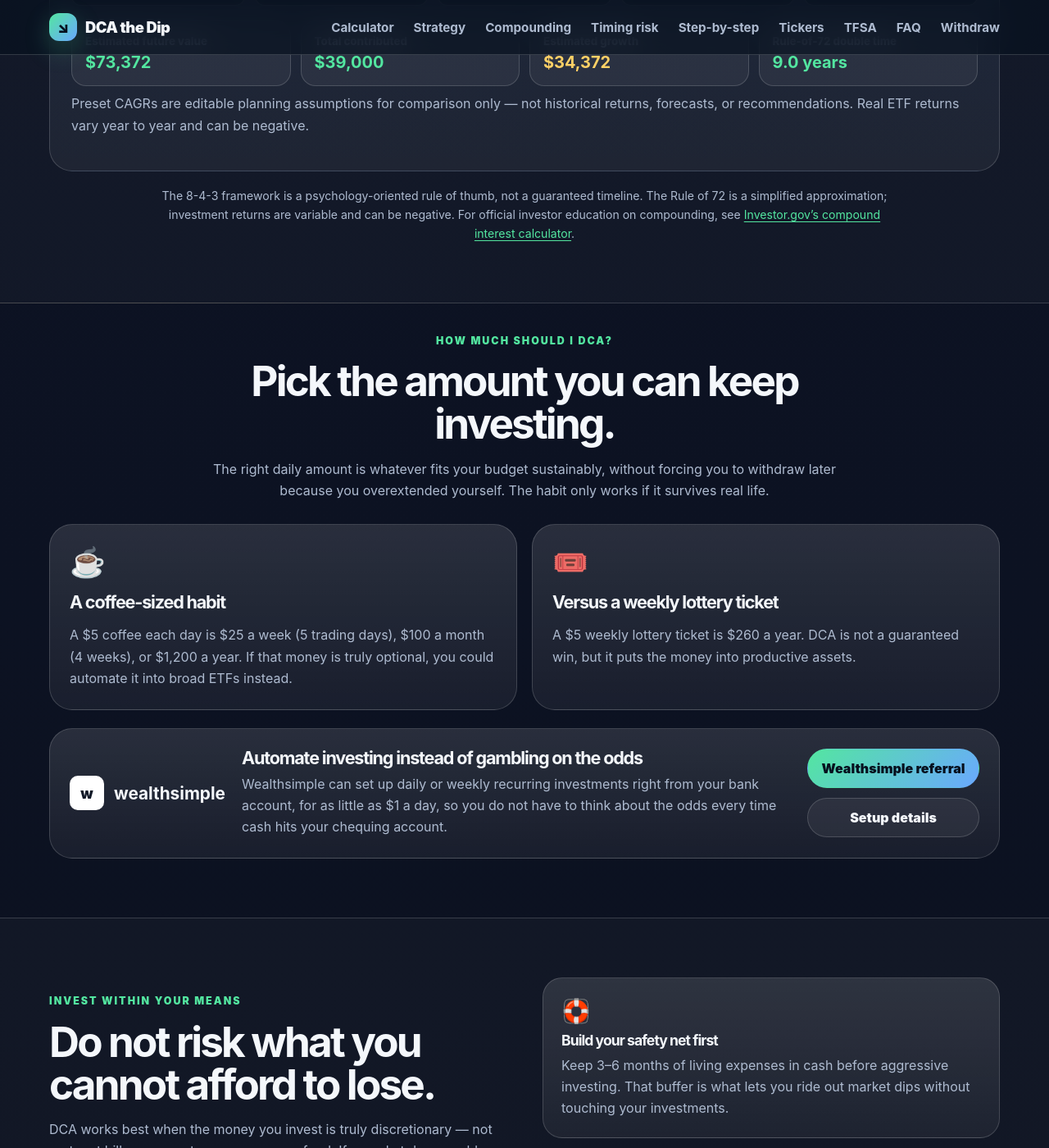
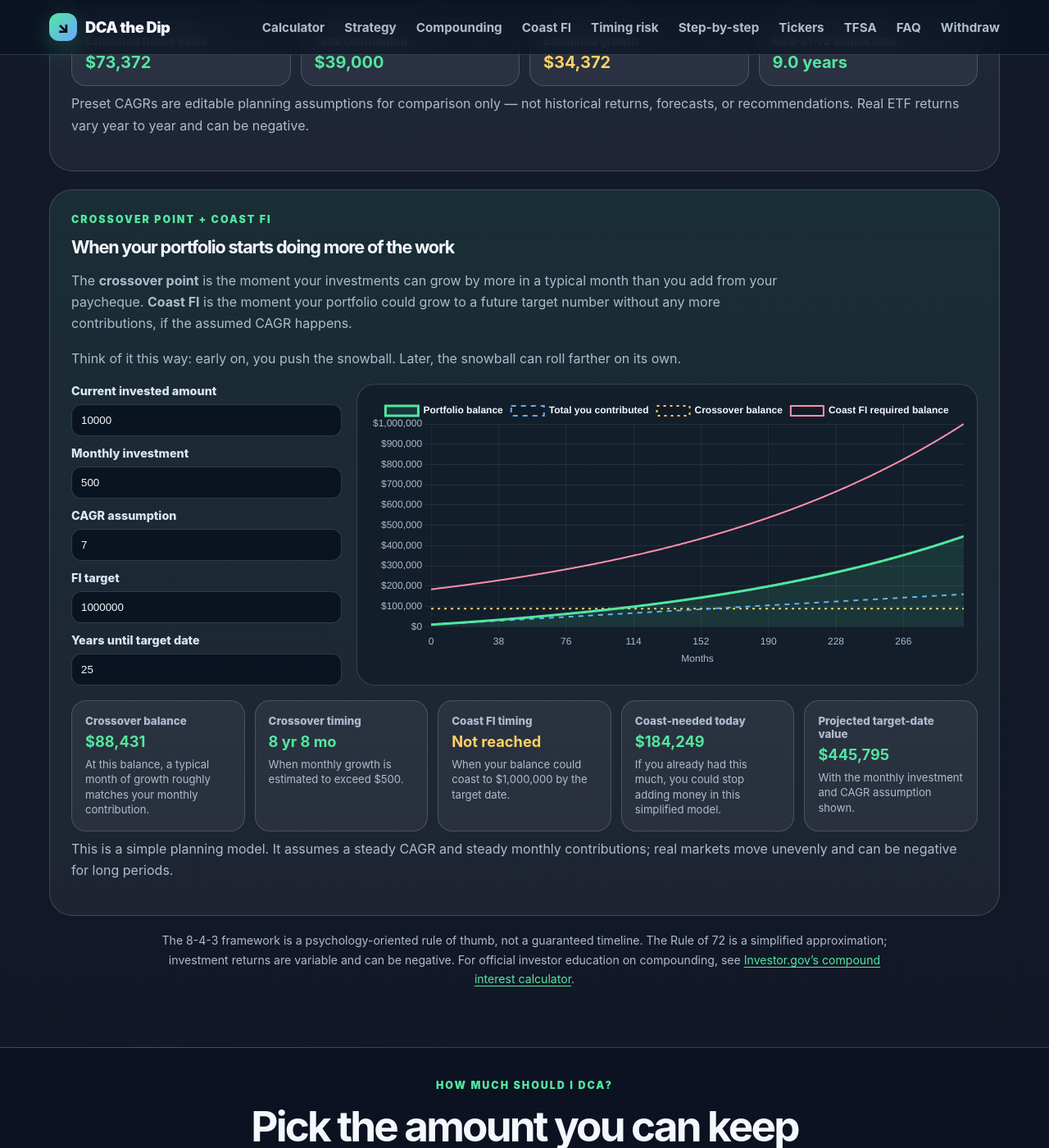
Before and after one commit to thestamp/dcathedip, a Jekyll site: the page built from index.html, in a window 1280 px wide and 1400 px high, scrolled down 6236 px. Shown: the whole window at 82% size. Built offline with Jekyll 4.4.1, drawn with Linux system fonts in a browser that asks for light colours.

Commit message:
Add crossover and Coast FI calculator

```diff
--- a/assets/css/styles.css
+++ b/assets/css/styles.css
@@ -347,6 +347,36 @@ h3 { font-size: 1.35rem; }
 .compound-result-card strong { color: var(--green); font-size: 1.25rem; }
 .compound-result-card.growth strong { color: var(--gold); }
 
+.crossover-section {
+  margin-top: 22px;
+  border: 1px solid var(--border);
+  border-radius: 28px;
+  padding: 26px;
+  background: linear-gradient(180deg, rgba(83,230,160,0.1), rgba(255,255,255,0.055));
+}
+.crossover-copy { max-width: 900px; margin-bottom: 18px; }
+.crossover-copy h3 { margin-bottom: 10px; }
+.crossover-layout { display: grid; grid-template-columns: 330px minmax(0, 1fr); gap: 18px; align-items: stretch; }
+.crossover-form { display: grid; gap: 12px; align-content: start; }
+.crossover-form label { display: grid; gap: 8px; color: #d9e5f8; font-weight: 800; font-size: 0.9rem; }
+.crossover-form input {
+  width: 100%;
+  border-radius: 12px;
+  border: 1px solid var(--border);
+  background: rgba(8,17,31,0.85);
+  color: var(--text);
+  padding: 11px;
+}
+.crossover-card { border: 1px solid var(--border); border-radius: 22px; padding: 16px; background: rgba(8,17,31,0.42); min-height: 360px; }
+#crossoverChart { max-height: 330px; }
+.crossover-results { display: grid; grid-template-columns: repeat(5, 1fr); gap: 12px; margin-top: 18px; }
+.crossover-result-card { border: 1px solid var(--border); border-radius: 18px; padding: 16px; background: rgba(255,255,255,0.055); }
+.crossover-result-card small { display: block; color: var(--muted); font-weight: 800; margin-bottom: 6px; }
+.crossover-result-card strong { display: block; color: var(--green); font-size: 1.14rem; }
+.crossover-result-card.coast strong { color: var(--gold); }
+.crossover-result-card p { margin: 8px 0 0; font-size: 0.82rem; line-height: 1.4; }
+
+
 
 .split { display: grid; grid-template-columns: 1fr 1fr; gap: 44px; align-items: center; }
 .ladder { padding: 16px; box-shadow: none; }
@@ -544,7 +574,7 @@ summary { cursor: pointer; font-weight: 900; font-size: 1.1rem; }
   .hero, .calculator-layout, .split, .footer-grid, .timing-grid { grid-template-columns: 1fr; }
   .hero { padding-top: 56px; }
   .hero-card { min-height: 320px; }
-  .grid-3, .ticker-grid, .stats, .budget-grid, .wealthsimple-promo, .etf-matrix, .dip-input-grid, .compounding-grid, .rule-72-card, .compound-form, .compound-results { grid-template-columns: 1fr; }
+  .grid-3, .ticker-grid, .stats, .budget-grid, .wealthsimple-promo, .etf-matrix, .dip-input-grid, .compounding-grid, .rule-72-card, .compound-form, .compound-results, .crossover-layout, .crossover-results { grid-template-columns: 1fr; }
   .etf-matrix-header { display: none; }
   .market-label { justify-content: center; }
   .rule-example { grid-column: auto; }
--- a/assets/js/app.js
+++ b/assets/js/app.js
@@ -56,6 +56,7 @@ const frequencies = [
 
 const fmt = new Intl.NumberFormat(undefined, { style: "currency", currency: "USD", maximumFractionDigits: 0 });
 let chart;
+let crossoverChart;
 let marketMoves = [
   { id: 1, startDay: 50,  height: -10, width: 20, recovers: false },
   { id: 2, startDay: 125, height: -10, width: 20, recovers: false },
@@ -441,6 +442,100 @@ function applyCagrPreset() {
   calculateCompounding();
 }
 
+
+function monthLabel(month) {
+  if (month === null) return "Not reached";
+  if (month === 0) return "Already there";
+  const years = Math.floor(month / 12);
+  const months = month % 12;
+  if (years === 0) return `${months} mo`;
+  return months ? `${years} yr ${months} mo` : `${years} yr`;
+}
+
+function calculateCrossover() {
+  const results = document.getElementById("crossoverResults");
+  const canvas = document.getElementById("crossoverChart");
+  if (!results || !canvas) return;
+
+  const current = Math.max(0, +document.getElementById("crossCurrent").value || 0);
+  const monthly = Math.max(0, +document.getElementById("crossMonthly").value || 0);
+  const cagr = clampNumber(document.getElementById("crossCagr").value, -20, 20);
+  const target = Math.max(0, +document.getElementById("crossTarget").value || 0);
+  const years = clampNumber(document.getElementById("crossYears").value, 1, 60);
+  const totalMonths = Math.round(years * 12);
+  const monthlyRate = Math.pow(1 + cagr / 100, 1 / 12) - 1;
+  const canGrow = monthlyRate > 0;
+  const crossoverBalance = canGrow && monthly > 0 ? monthly / monthlyRate : null;
+  const coastRequiredToday = canGrow ? target / Math.pow(1 + monthlyRate, totalMonths) : target;
+
+  const labels = [];
+  const balances = [];
+  const contributionLine = [];
+  const crossoverLine = [];
+  const coastRequired = [];
+  let balance = current;
+  let crossoverMonth = crossoverBalance !== null && current >= crossoverBalance ? 0 : null;
+  let coastMonth = current >= coastRequiredToday ? 0 : null;
+
+  for (let month = 0; month <= totalMonths; month += 1) {
+    labels.push(month);
+    balances.push(balance);
+    contributionLine.push(current + monthly * month);
+    crossoverLine.push(crossoverBalance);
+    const remainingMonths = totalMonths - month;
+    const required = canGrow ? target / Math.pow(1 + monthlyRate, remainingMonths) : target;
+    coastRequired.push(required);
+
+    if (crossoverMonth === null && crossoverBalance !== null && balance >= crossoverBalance) crossoverMonth = month;
+    if (coastMonth === null && balance >= required) coastMonth = month;
+
+    if (month < totalMonths) balance = balance * (1 + monthlyRate) + monthly;
+  }
+
+  const projectedTarget = balances.at(-1);
+
+  results.innerHTML = `
+    <div class="crossover-result-card"><small>Crossover balance</small><strong>${crossoverBalance === null ? "N/A" : money(crossoverBalance)}</strong><p>At this balance, a typical month of growth roughly matches your monthly contribution.</p></div>
+    <div class="crossover-result-card"><small>Crossover timing</small><strong>${monthLabel(crossoverMonth)}</strong><p>When monthly growth is estimated to exceed ${money(monthly)}.</p></div>
+    <div class="crossover-result-card coast"><small>Coast FI timing</small><strong>${monthLabel(coastMonth)}</strong><p>When your balance could coast to ${money(target)} by the target date.</p></div>
+    <div class="crossover-result-card"><small>Coast-needed today</small><strong>${money(coastRequiredToday)}</strong><p>If you already had this much, you could stop adding money in this simplified model.</p></div>
+    <div class="crossover-result-card"><small>Projected target-date value</small><strong>${money(projectedTarget)}</strong><p>With the monthly investment and CAGR assumption shown.</p></div>
+  `;
+
+  const data = {
+    labels,
+    datasets: [
+      { label: "Portfolio balance", data: balances, borderColor: "#53e6a0", backgroundColor: "rgba(83,230,160,0.12)", fill: true, tension: 0.25, pointRadius: 0, borderWidth: 3 },
+      { label: "Total you contributed", data: contributionLine, borderColor: "#6aa8ff", borderDash: [6, 6], tension: 0.2, pointRadius: 0, borderWidth: 2 },
+      { label: "Crossover balance", data: crossoverLine, borderColor: "#ffd166", borderDash: [3, 5], tension: 0, pointRadius: 0, borderWidth: 2 },
+      { label: "Coast FI required balance", data: coastRequired, borderColor: "#ff8fab", tension: 0.25, pointRadius: 0, borderWidth: 2 }
+    ]
+  };
+
+  if (crossoverChart) {
+    crossoverChart.data = data;
+    crossoverChart.update();
+  } else {
+    crossoverChart = new Chart(canvas, {
+      type: "line",
+      data,
+      options: {
+        responsive: true,
+        maintainAspectRatio: false,
+        interaction: { mode: "index", intersect: false },
+        plugins: {
+          legend: { labels: { color: "#f4f7fb", font: { weight: "700" } } },
+          tooltip: { callbacks: { label: ctx => `${ctx.dataset.label}: ${money(ctx.parsed.y)}` } }
+        },
+        scales: {
+          x: { title: { display: true, text: "Months", color: "#aebbd0" }, ticks: { color: "#aebbd0", maxTicksLimit: 8 }, grid: { color: "rgba(255,255,255,0.06)" } },
+          y: { ticks: { color: "#aebbd0", callback: value => money(value) }, grid: { color: "rgba(255,255,255,0.08)" } }
+        }
+      }
+    });
+  }
+}
+
 function calculateTfsaRoom() {
   const eligibilityYear = +document.getElementById("eligibilityYear").value;
   const contributed = +document.getElementById("tfsaContributed").value || 0;
@@ -466,6 +561,7 @@ function init() {
   populateCagrPresets();
   document.querySelectorAll("#compoundForm input").forEach(el => el.addEventListener("input", calculateCompounding));
   document.getElementById("compoundPreset").addEventListener("change", applyCagrPreset);
+  document.querySelectorAll("#crossoverForm input").forEach(el => el.addEventListener("input", calculateCrossover));
   document.querySelectorAll("[data-region]").forEach(btn => btn.addEventListener("click", () => renderTickers(btn.dataset.region)));
   document.getElementById("detectLocation").addEventListener("click", detectLocation);
   document.getElementById("declineLocation").addEventListener("click", () => {
@@ -477,6 +573,7 @@ function init() {
   updateChart();
   calculateTfsaRoom();
   calculateCompounding();
+  calculateCrossover();
 }
 
 document.addEventListener("DOMContentLoaded", init);
--- a/index.html
+++ b/index.html
@@ -14,6 +14,7 @@ description: "DCA the Dip explains consistent daily dollar-cost averaging with i
       <a href="#calculator">Calculator</a>
       <a href="#strategy">Strategy</a>
       <a href="#compounding">Compounding</a>
+      <a href="#crossover-title">Coast FI</a>
       <a href="#timing">Timing risk</a>
       <a href="#wealthsimple-guide">Step-by-step</a>
       <a href="#tickers">Tickers</a>
@@ -328,6 +329,51 @@ description: "DCA the Dip explains consistent daily dollar-cost averaging with i
       </div>
 
 
+      <div class="crossover-section" aria-labelledby="crossover-title">
+        <div class="crossover-copy">
+          <p class="eyebrow">Crossover point + Coast FI</p>
+          <h3 id="crossover-title">When your portfolio starts doing more of the work</h3>
+          <p>
+            The <strong>crossover point</strong> is the moment your investments can grow by more in a typical month than you add from your paycheque.
+            <strong>Coast FI</strong> is the moment your portfolio could grow to a future target number without any more contributions, if the assumed CAGR happens.
+          </p>
+          <p>Think of it this way: early on, you push the snowball. Later, the snowball can roll farther on its own.</p>
+        </div>
+
+        <div class="crossover-layout">
+          <form class="crossover-form" id="crossoverForm">
+            <label>
+              Current invested amount
+              <input type="number" id="crossCurrent" min="0" step="1000" value="10000" />
+            </label>
+            <label>
+              Monthly investment
+              <input type="number" id="crossMonthly" min="0" step="50" value="500" />
+            </label>
+            <label>
+              CAGR assumption
+              <input type="number" id="crossCagr" min="-20" max="20" step="0.1" value="7" />
+            </label>
+            <label>
+              FI target
+              <input type="number" id="crossTarget" min="0" step="10000" value="1000000" />
+            </label>
+            <label>
+              Years until target date
+              <input type="number" id="crossYears" min="1" max="60" step="1" value="25" />
+            </label>
+          </form>
+
+          <div class="crossover-card">
+            <canvas id="crossoverChart" aria-label="Crossover and Coast FI chart"></canvas>
+          </div>
+        </div>
+
+        <div class="crossover-results" id="crossoverResults" aria-live="polite"></div>
+        <p class="calculator-note">This is a simple planning model. It assumes a steady CAGR and steady monthly contributions; real markets move unevenly and can be negative for long periods.</p>
+      </div>
+
+
       <p class="source-note compounding-note">
         The 8-4-3 framework is a psychology-oriented rule of thumb, not a guaranteed timeline. The Rule of 72 is a simplified approximation; investment returns are variable and can be negative. For official investor education on compounding, see <a href="https://www.investor.gov/financial-tools-calculators/calculators/compound-interest-calculator" rel="nofollow noopener">Investor.gov’s compound interest calculator</a>.
       </p>
```
Also changed, not shown: requirements.md (+7 -0 lines), tests/smoke.js (+28 -1 lines).
